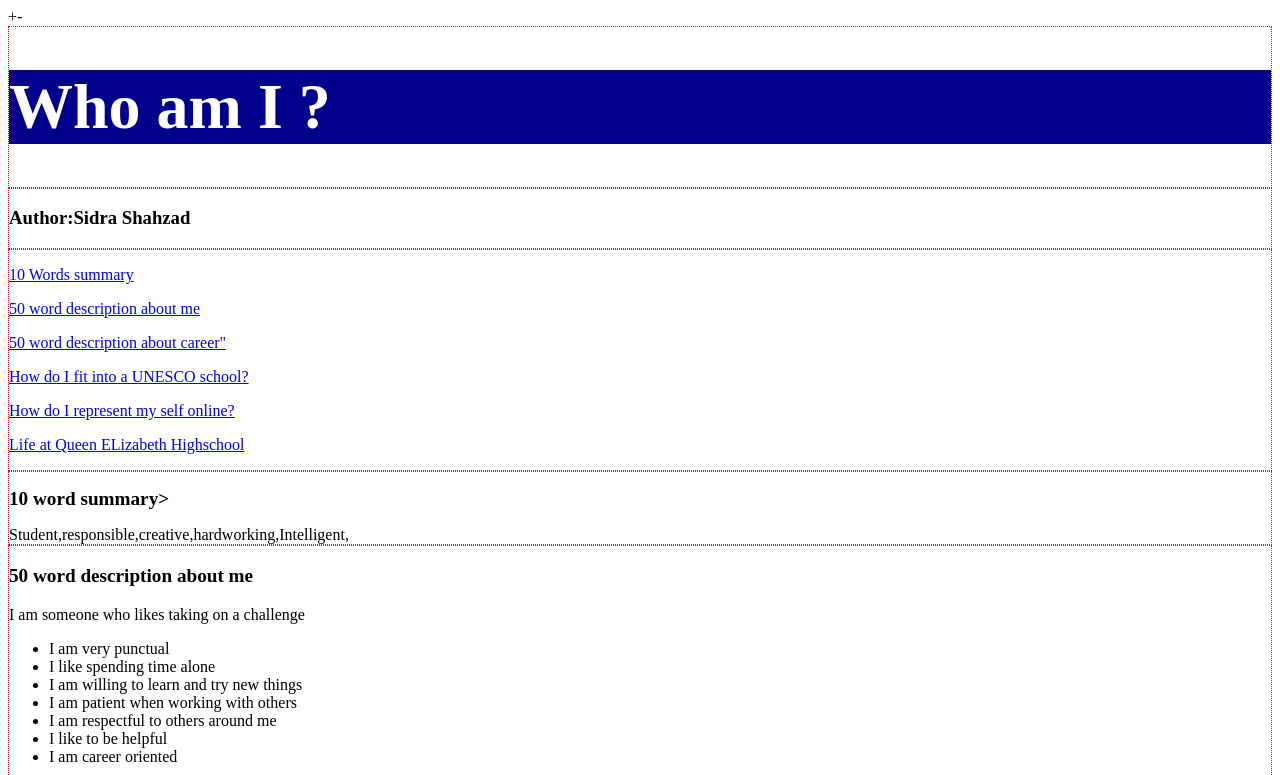
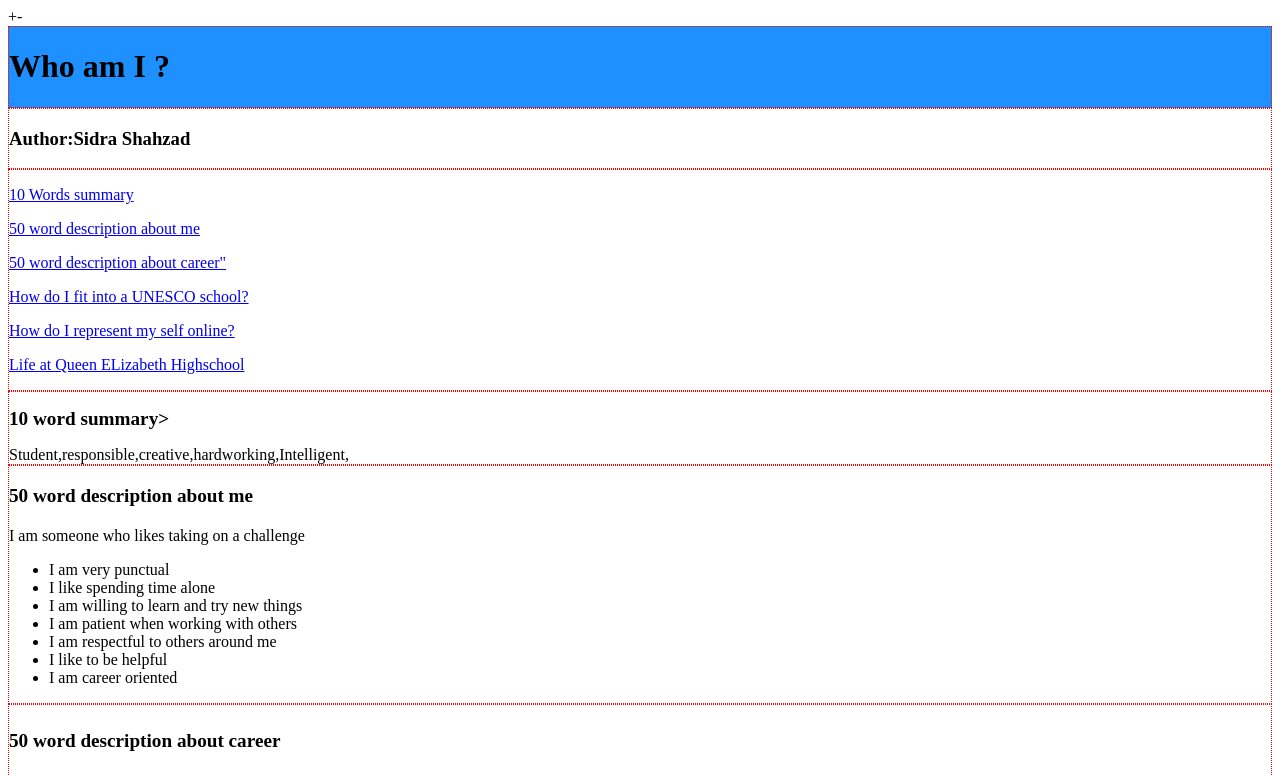
Before and after one commit to Sidrashahzad/Who-amI-.github.io, a plain HTML site: page index.html in a window 1280 px wide. Shown: the top 775 px of the page. Drawn offline with Linux system fonts and the light colour scheme.

Commit message:
Update index.html

```diff
--- a/index.html
+++ b/index.html
@@ -14,8 +14,8 @@
 
 
 <body>
-<header><div>
-<h1 style="font-size:5vw;color:#FFFFFF;Background-color:#00008B;" > Who am I ? </h1></header></div>
+<header><div style="background-color:DodgerBlue;">
+<h1> Who am I ? </h1></header></div>
 
 <div><h3><nav>Author:Sidra Shahzad</nav></h3></div>
 
```
